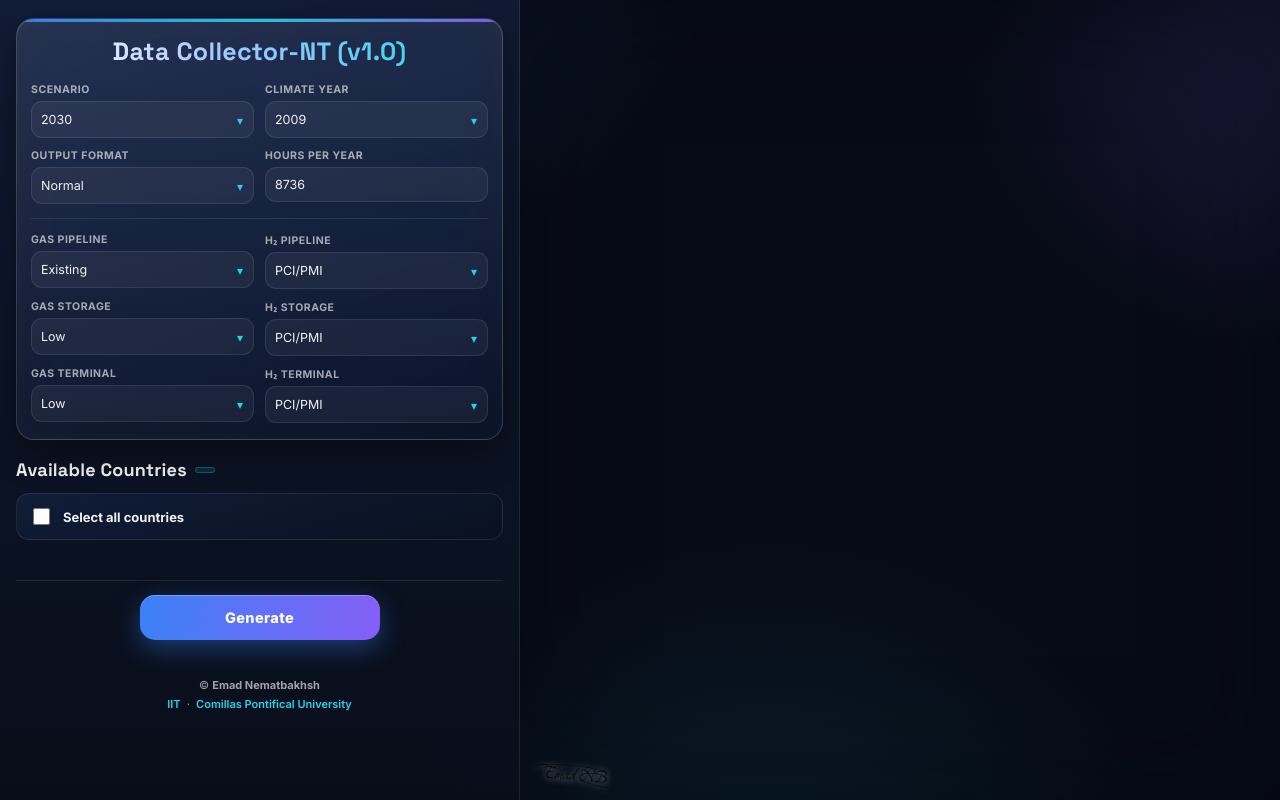
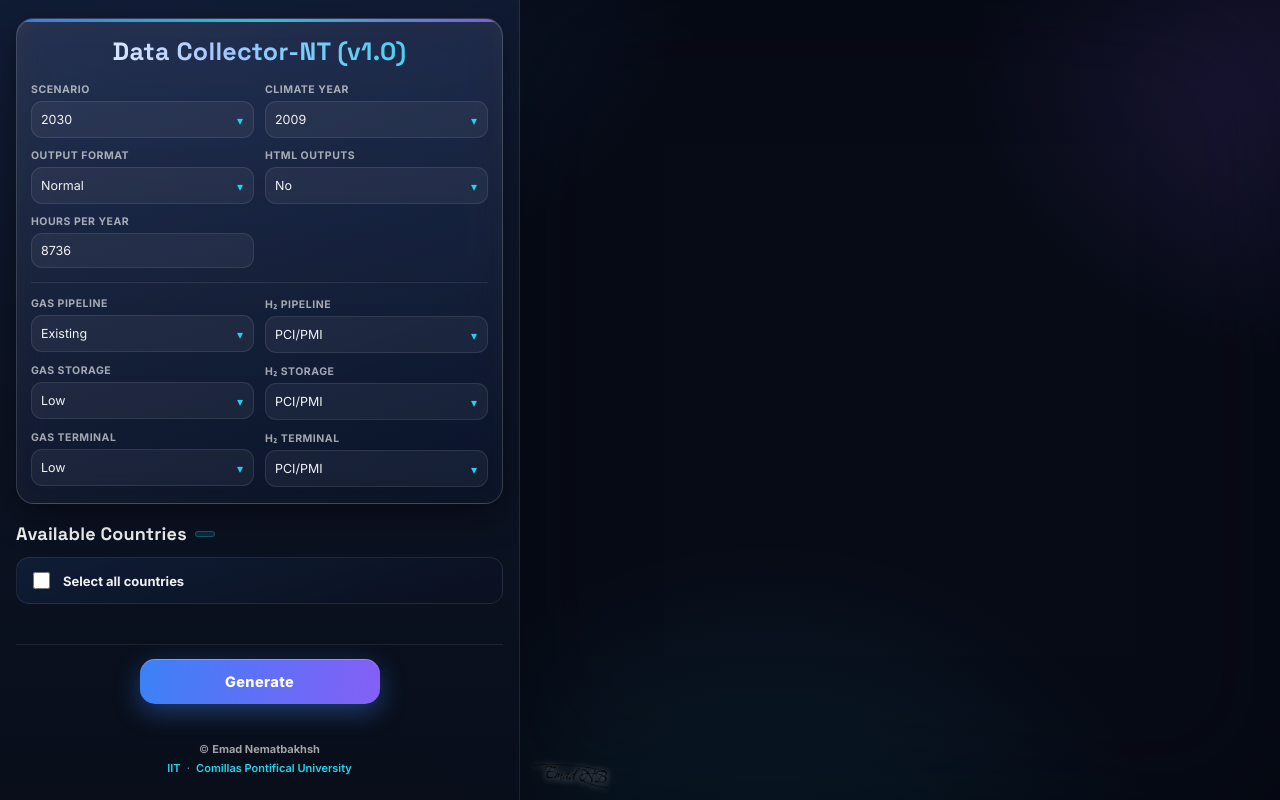
Before and after one commit to EmadNB/Data-Collector-NT, a Django app: template ui/selector/templates/selector/index.html in a window 1280 px wide. Run offline with Django 5.2, Linux system fonts and the light colour scheme; the template is opened without the code that fills it, so the values that code supplies are empty; some libraries are stand-ins or nearby versions.

Commit message:
Add HTML output toggle (default off); exclude HTMLs folder from ZIP when off

```diff
--- a/ui/selector/static/selector/app.js
+++ b/ui/selector/static/selector/app.js
@@ -401,6 +401,7 @@ async function main() {
   const scenarioEl         = document.getElementById("scenario-select");
   const climateEl          = document.getElementById("climate-year-select");
   const outputModeEl       = document.getElementById("output-mode-select");
+  const generateHtmlEl     = document.getElementById("generate-html-select");
   const hoursEl            = document.getElementById("hours-input");
   const gasPipeEl          = document.getElementById("gas-pipe-select");
   const hydrogenPipeEl     = document.getElementById("hydrogen-pipe-select");
@@ -417,6 +418,7 @@ async function main() {
   if (scenarioEl && meta.scenario)               scenarioEl.value         = meta.scenario;
   if (climateEl && meta.climate_year)            climateEl.value          = meta.climate_year;
   if (outputModeEl && meta.output_mode)          outputModeEl.value       = meta.output_mode;
+  if (generateHtmlEl && meta.generate_html)      generateHtmlEl.value     = meta.generate_html;
   if (hoursEl && meta.hours)                     hoursEl.value            = meta.hours;
   if (gasPipeEl && meta.gas_pipe)                gasPipeEl.value          = meta.gas_pipe;
   if (hydrogenPipeEl && meta.hydrogen_pipe)      hydrogenPipeEl.value     = meta.hydrogen_pipe;
@@ -456,6 +458,7 @@ async function main() {
   bindMeta(scenarioEl,         "scenario");
   bindMeta(climateEl,          "climate_year");
   bindMeta(outputModeEl,       "output_mode");
+  bindMeta(generateHtmlEl,     "generate_html");
   bindMeta(gasPipeEl,          "gas_pipe");
   bindMeta(hydrogenPipeEl,     "hydrogen_pipe");
   bindMeta(gasStorageEl,       "gas_storage");
--- a/ui/selector/templates/selector/index.html
+++ b/ui/selector/templates/selector/index.html
@@ -57,6 +57,16 @@
                   <select id="output-mode-select" class="select">
                     <option value="Normal">Normal</option>
                     <option value="openTEPES">openTEPES</option>
+                  </select>
+                </div>
+              </div>
+
+              <div class="form-field">
+                <label class="label" for="generate-html-select">HTML Outputs</label>
+                <div class="select-wrap">
+                  <select id="generate-html-select" class="select">
+                    <option value="no">No</option>
+                    <option value="yes">Yes</option>
                   </select>
                 </div>
               </div>
```
Also changed, not shown: collector/main.py (+45 -36 lines), ui/selector/views.py (+6 -1 lines).
